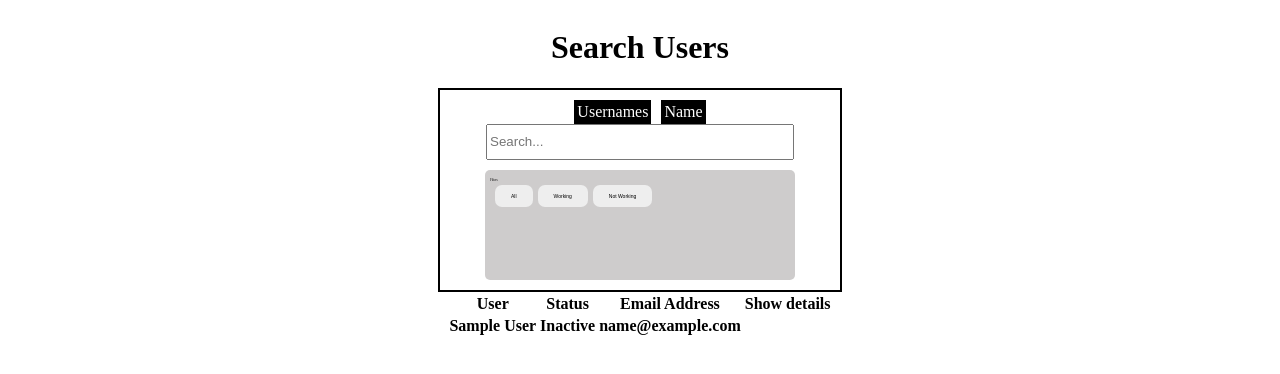
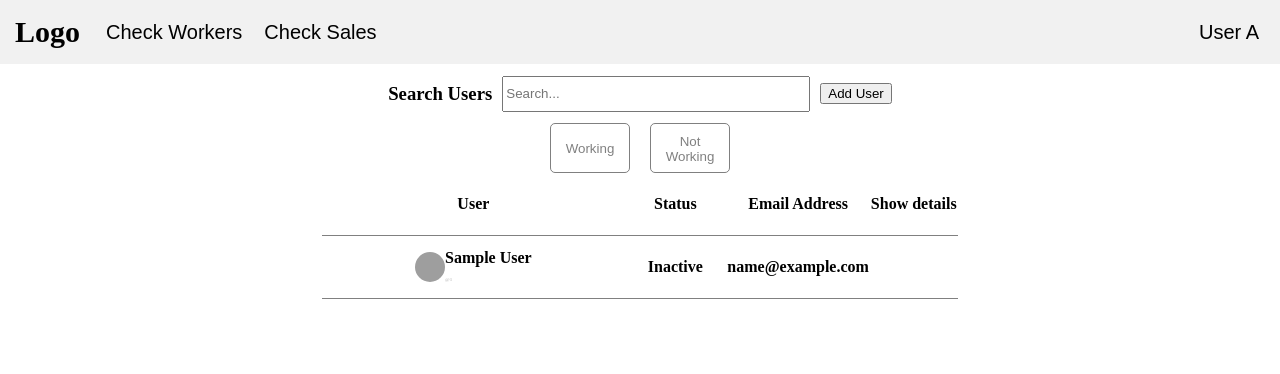
Before and after one commit to superleesa/simple_company_management_tool, a Flask app: template templates/check_users.html in a window 1280 px wide. Shown: the top 374 px of the page. Run offline with Flask 3, Linux system fonts and the light colour scheme; the template is opened without the code that fills it: most values are stand-ins (such as "Sample title", 1, 10 or a date in 2020); lists and menus that the app fills with data are empty; parts of the project's set-up code (start-up, migrations or seed data) failed here and were passed over; grey boxes are pictures that could not be loaded.

Commit message:
Styled the show users page

```diff
--- a/static/styles/stylesheet3.css
+++ b/static/styles/stylesheet3.css
@@ -1,54 +1,8 @@
-body{
+#main{
     display: flex;
     flex-direction: column;
     align-items: center;
     justify-content: flex-start;
-}
-
-#search-section-wrapper{
-    border: 2px solid;
-    width: 400px;
-    height: 200px;
-    display: flex;
-    flex-direction: column;
-    justify-content: center;
-    align-items: center;
-}
-
-#search-tabs{
-    display: flex;
-    justify-content: flex-start;
-    gap: 10px;
-}
-
-.search-tab{
-    background-color: black;
-    color: white;
-    padding: 3px;
-}
-
-#work-status-filter{
-    display: flex;
-    gap: 5px;
-    margin-left: 5px;
-}
-
-.work-status-button {
-  padding: 8px 16px;
-  border: none;
-  background-color: #eee;
-  cursor: pointer;
-  border-radius: 7px;
-  font-size: 5px;
-}
-
-.work-status-button.active {
-  background-color: #ccc;
-}
-
-#input-wrapper{
-    display: flex;
-    justify-content: center;
 }
 
 #search-input{
@@ -56,12 +10,4 @@ body{
     height: 30px;
 }
 
-#filters-box{
-    width: 300px;
-    height: 100px;
-    background-color: rgb(206, 204, 204);
-    font-size: 3px;
-    margin-top: 10px;
-    padding: 5px;
-    border-radius: 5px;
-}
+/*No being used*/
--- a/templates/base.html
+++ b/templates/base.html
@@ -109,6 +109,7 @@
         right: 0;
     }
 
-
+    {% block style %}{% endblock %}
 </style>
+<script>{% block script %}{% endblock %}</script>
 </html>
--- a/templates/check_users.html
+++ b/templates/check_users.html
@@ -1,31 +1,19 @@
-<!DOCTYPE html>
-<html>
-    <head>
-        <title>Title</title>
-        <link rel="stylesheet" href="{{ url_for('static', filename='styles/stylesheet3.css') }}">
-        <script>
+{% extends "admin_base.html" %}
+{% block title %}Show Users{% endblock %}
+{% block stylesheet %}<link rel="stylesheet" href="{{ url_for('static', filename='styles/stylesheet3.css') }}">{% endblock %}
+{% block body %}
+    <div id="main">
+        <div id="page-title-with-search-bar">
+            <h3>Search Users</h3>
+            <input type="text" id="search-input" placeholder="Search...">
+            <button>Add User</button>
+        </div>
 
-        </script>
-    </head>
-    <body>
-        <h1>Search Users</h1>
-        <div id="search-section-wrapper">
-            <div id="search-tabs">
-                <div class="search-tab">Usernames</div>
-                <div class="search-tab">Name</div>
-            </div>
-            <div id="input-wrapper">
-                <input type="text" id="search-input" placeholder="Search...">
-            </div>
-                <div id="filters-box">
-                    <p>Filters</p>
-                    <div id="work-status-filter">
-                    <button class="work-status-button">All</button>
-                    <button class="work-status-button">Working</button>
-                    <button class="work-status-button">Not Working</button>
-                </div>
-            </div>
+        <div id="working-status-filter">
+            <button id="working-selector" class="work-filter-button">Working</button>
+            <button id="not-working-selector" class="work-filter-button">Not Working</button>
         </div>
+
         <table>
             <tr>
                 <th>User</th>
@@ -35,13 +23,71 @@
             </tr>
             {% for user in users %}
                 <tr>
-                    <th>{{ user.first_name }} {{user.last_name}}</th>
-                    <th>{{ "Active" if user.is_working else "Inactive"}}</th>
-                    <th>{{ user.email_address }}</th>
+                    <th class="username-cell" style="width:300px; text-align: left;">
+                        <img src="{{ url_for('static', filename='images/profile.png') }}" alt="profile image">
+                        <div>
+                            {{ user.first_name }} {{user.last_name}}
+                            <br>
+                            <span style="color: #cccccc; font-size: 5px;">@{{ user.id }}</span>
+                        </div>
+
+                    </th>
+                    <th style="width:100px;">{{ "Active" if user.is_working else "Inactive"}}</th>
+                    <th style="width:100px;">{{ user.email_address }}</th>
                 </tr>
 
             {% endfor %}
         </table>
-    </body>
+    </div>
 
-</html>
+{% endblock %}
+{% block style %}
+    #page-title-with-search-bar{
+        display: flex;
+        justify-content: center;
+        align-items: center;
+        gap: 10px;
+    }
+
+    #working-status-filter{
+        display: flex;
+        justify-content: center;
+        gap: 20px;
+    }
+
+    .work-filter-button{
+        background-color: white;
+        border-radius: 5px;
+        color: grey;
+        border: solid 1px grey;
+        padding: 10px;
+        width: 80px;
+        height: 50px;
+    }
+
+    img {
+        border-radius: 50%;
+        width: 30px;
+        height: 30px;
+    }
+
+    .username-cell{
+        display: flex;
+        align-items: center;
+        justify-content: center;
+    }
+
+    th,td {
+    height: 60px;
+    }
+
+    table {
+        border-collapse:  collapse; /* セルの線を重ねる */
+    }
+
+
+    tr{
+        border-bottom: 1px solid grey;
+    }
+
+{% endblock %}
--- a/user.py
+++ b/user.py
@@ -10,9 +10,12 @@ class User(Base, UserMixin):
     id = Column(Integer, primary_key=True)
     username = Column("username", String, nullable=False)
     password = Column(String)
+    # profile_img_id = Column(String, nullable=False)
 
     first_name = Column(String, nullable=False)
     last_name = Column(String, nullable=False)
+
+    email_address = Column(String, nullable=False)
 
     is_admin = Column(Boolean, nullable=False)
     is_working = Column(Boolean, nullable=False)
--- a/work.py
+++ b/work.py
@@ -6,7 +6,7 @@ from models import Base
 class Work(Base):
     __tablename__ = "work_table"
     id = Column(Integer, primary_key=True)
-    user_id = Column(ForeignKey("employee_table.id"), nullable=False)
+    user_id = Column(ForeignKey("user_table.id"), nullable=False)
     start_datetime = Column(DateTime, nullable=False)
     end_datetime = Column(DateTime)
     sales = Column(Integer)
```
Also changed, not shown: admin_blueprint.py (+6 -3 lines), initialize_database.py (added, +15 -0 lines), templates/admin_add_user.html (+9 -2 lines), project.py (added).
